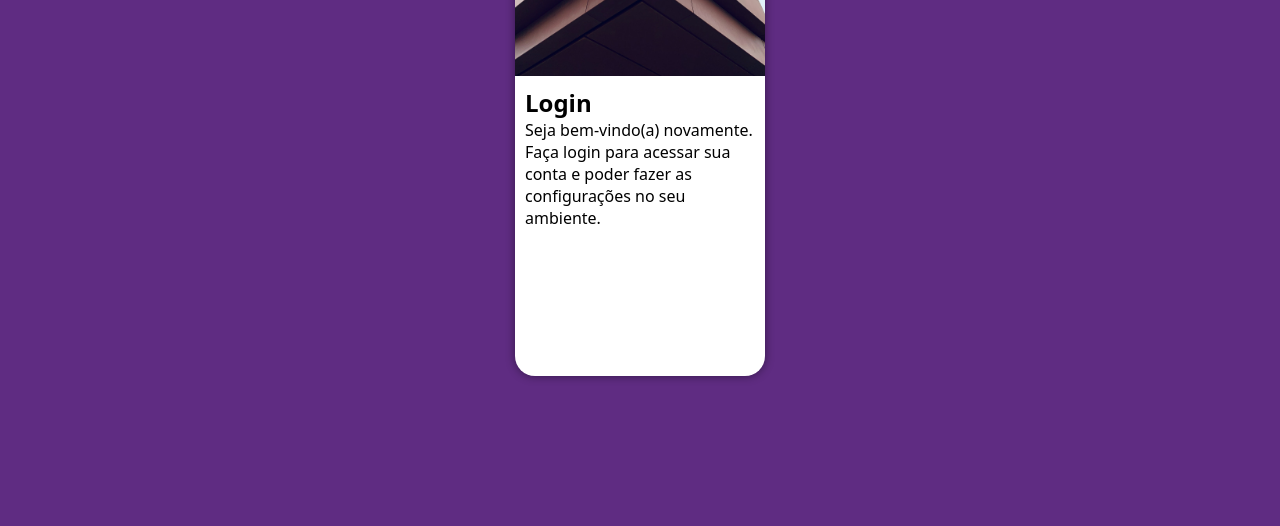
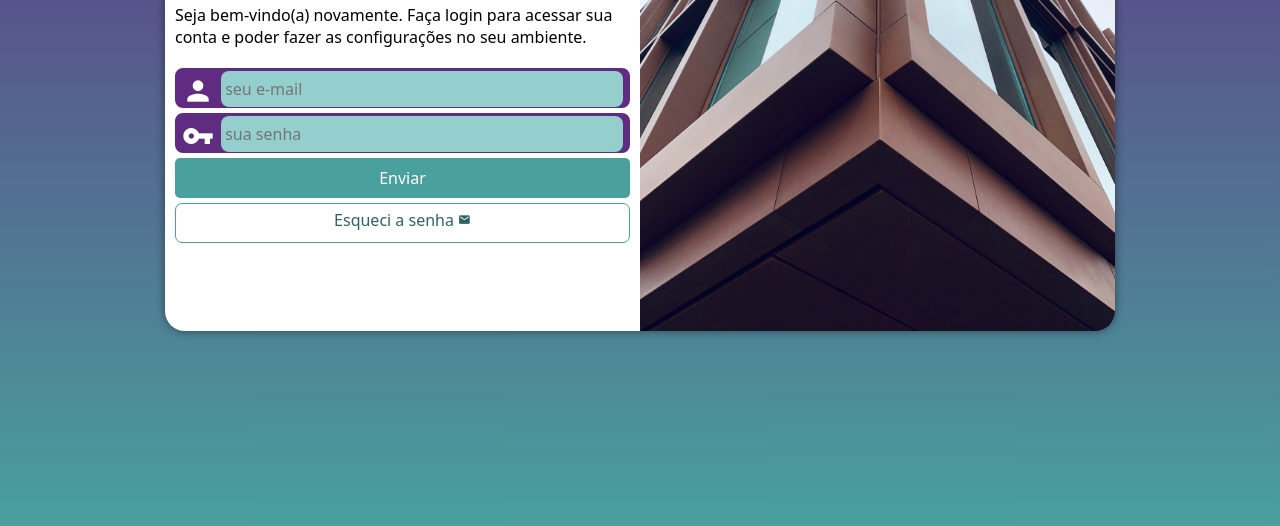
Before and after one commit to Meia-Noite/projeto-login, a plain HTML site: page index.html in a window 1280 px wide. Shown: the part 274-800 px from the top of the page. Drawn offline with Linux system fonts and the light colour scheme.

Commit message:
projeto finalizado

```diff
--- a/index.html
+++ b/index.html
@@ -4,7 +4,9 @@
     <meta charset="UTF-8">
     <meta http-equiv="X-UA-Compatible" content="IE=edge">
     <meta name="viewport" content="width=device-width, initial-scale=1.0">
+    <link href="https://fonts.googleapis.com/icon?family=Material+Icons" rel="stylesheet">
     <link rel="stylesheet" href="style.css">
+    <link rel="stylesheet" href="style/media-query.css">
     <title>Tela de Login</title>
 </head>
 <body>
@@ -15,8 +17,19 @@
             <div id="formulario">
                 <h1>Login</h1>
                 <p>Seja bem-vindo(a) novamente. Faça login para acessar sua conta e poder fazer as configurações no seu ambiente.</p>
-                <form action="formulario.php" method="post">
-
+                <form action="formulario.php" method="post" autocomplete="on">
+                    <div class="campo">
+                        <i class="material-icons">person</i>
+                        <input type="email" name="login" id="ilogin" placeholder="seu e-mail" autocomplete="email" required maxlength="30">
+                        <label for="ilogin">Login</label>
+                    </div>
+                    <div class="campo">
+                        <i class="material-icons">vpn_key</i>
+                        <input type="password" name="senha" id="isenha" placeholder="sua senha" autocomplete="current-password" required minlength="7" maxlength="20">
+                        <label for="isenha">Senha</label>
+                    </div>
+                    <input type="submit" value="Enviar">
+                    <a class='botao' href="#">Esqueci a senha <i class="material-icons">mail</i></a>
                 </form>
             </div>
         </section>
--- a/style.css
+++ b/style.css
@@ -34,9 +34,12 @@ section#login {
 
     background-color: white;
     width: 250px;
-    height: 500px;
+    height: 515px;
     border-radius: 20px;
     box-shadow: 0px 0px 10px  rgba(0, 0, 0, 0.450);
+
+    transition: width .3s, height .3s;
+    transition-timing-function: ease;
 }
 
 section#login > div#imagem {
@@ -51,3 +54,87 @@ section#login > div#formulario {
     display: block;
     padding: 10px;
 }
+
+div#formulario > h1 {
+    text-align: center;
+    margin-bottom: 10px;
+}
+
+div#formulario > p {
+    font-size: 0.8em;
+}
+
+form > div.campo {
+    background-color: #5f2c82;
+    border: 2px solid #5f2c82;
+    display: block;
+    width: 100%;
+    height: 40px;
+    border-radius: 8px;
+    margin: 5px 0px;
+}
+
+div.campo > label {
+    display: none;
+}
+
+div.campo > i {
+    color: white;
+    font-size: 2em;
+    width: 40px;
+    padding: 5px;
+}
+
+div.campo input {
+    background-color: #94cfcd;
+    font-size: 1em;
+    width: calc(100% - 49px);
+    height: 100%;
+    border: 0px;
+    border-radius: 8px;
+    padding: 4px;
+    transform: translateY(-12px);
+}
+
+div.campo > input:focus-within {
+    background-color: white;
+}
+
+form > input[type=submit] {
+    display: block;
+    font-size: 1em;
+    width: 100%;
+    height: 40px;
+    background-color: #49a09d;
+    color: white;
+    border: none;
+    border-radius: 5px;
+    cursor: pointer;
+}
+
+form > input[type=submit]:hover {
+    background-color: #2d6462;
+}
+
+form > a.botao {
+    display: block;
+    text-align: center;
+    font-size: 1em;
+    width: 100%;
+    height: 40px;
+    padding-top: 5px;
+    margin-top: 5px;
+    background-color: white;
+    color: #2d6462;
+    border: 1px solid #49a09d;
+    border-radius: 7px;
+    text-decoration: none;
+}
+
+form > a.botao:hover {
+    background-color: #6cd3cf;
+}
+
+form > a.botao > i {
+    font-size: 0.8em;
+}
--- /dev/null
+++ b/style/media-query.css
@@ -0,0 +1,59 @@
+@charset 'UTF-8';
+
+@media screen and (min-width: 768px) and (max-width: 992px) {
+
+    body {
+        background-image: linear-gradient(to top, #49a09d, #5f2c82);
+    }
+
+    section#login {
+        width: 80vw;
+        height: 350px;
+    }
+
+    section#login > div#imagem {
+        float: left;
+        width: 30%;
+        height: 100%;
+    }
+
+    section#login > div#formulario {
+        float: right;
+        width: 70%;
+        margin: 18px 0px;
+    }
+}
+
+@media screen and (min-width: 992px) {
+
+    body {
+        background-image: linear-gradient(to top, #49a09d, #5f2c82);
+    }
+
+    div#formulario > h1 {
+        font-size: 2em;
+    }
+
+    div#formulario > p {
+        font-size: 1em;
+        margin: 20px 0px;
+    }
+
+    section#login {
+        width: 950px;
+        height: 410px
+    }
+
+    section#login > div#imagem {
+        float: right;
+        width: 50%;
+        height: 100%;
+    }
+
+    section#login > div#formulario {
+        float: left;
+        width: 50%;
+        margin: 10px 0px;;
+    }
+
+}
```
